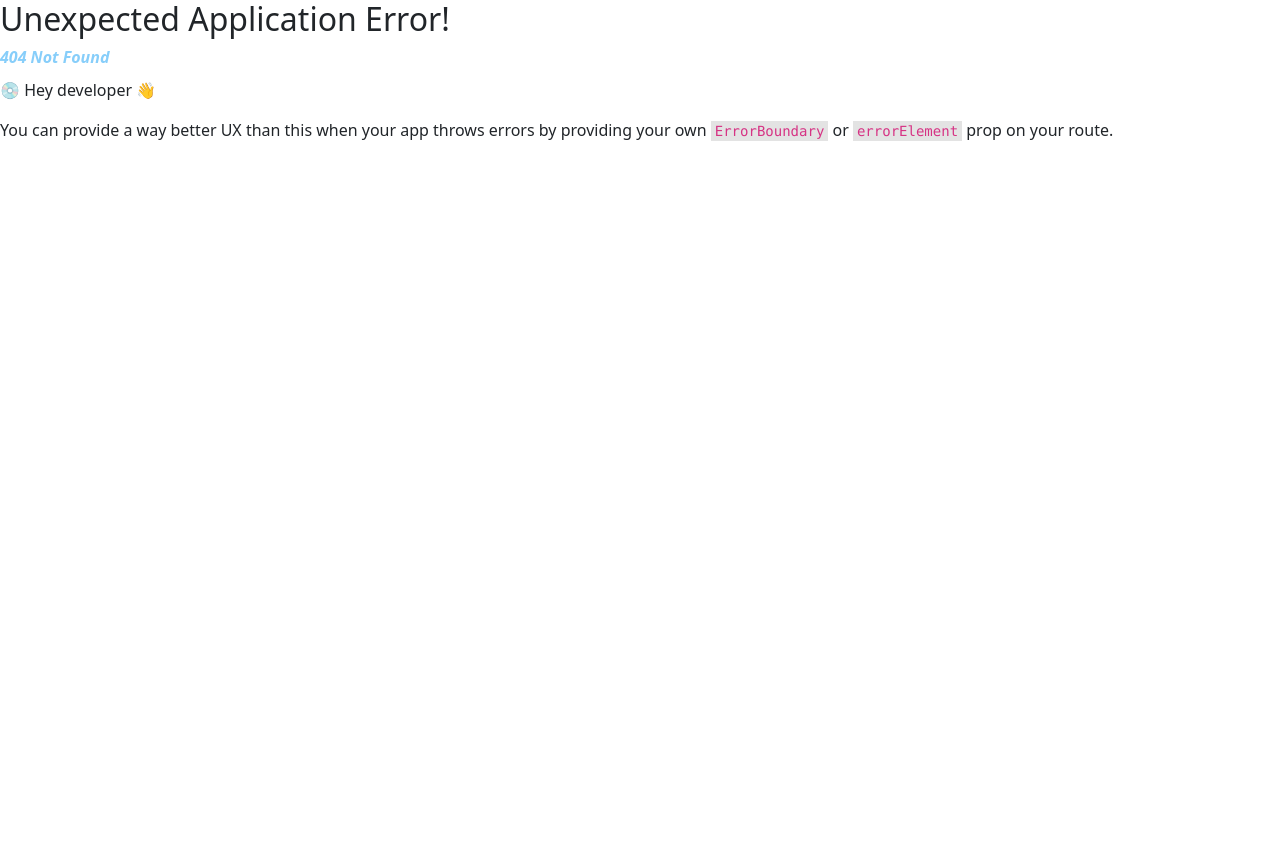
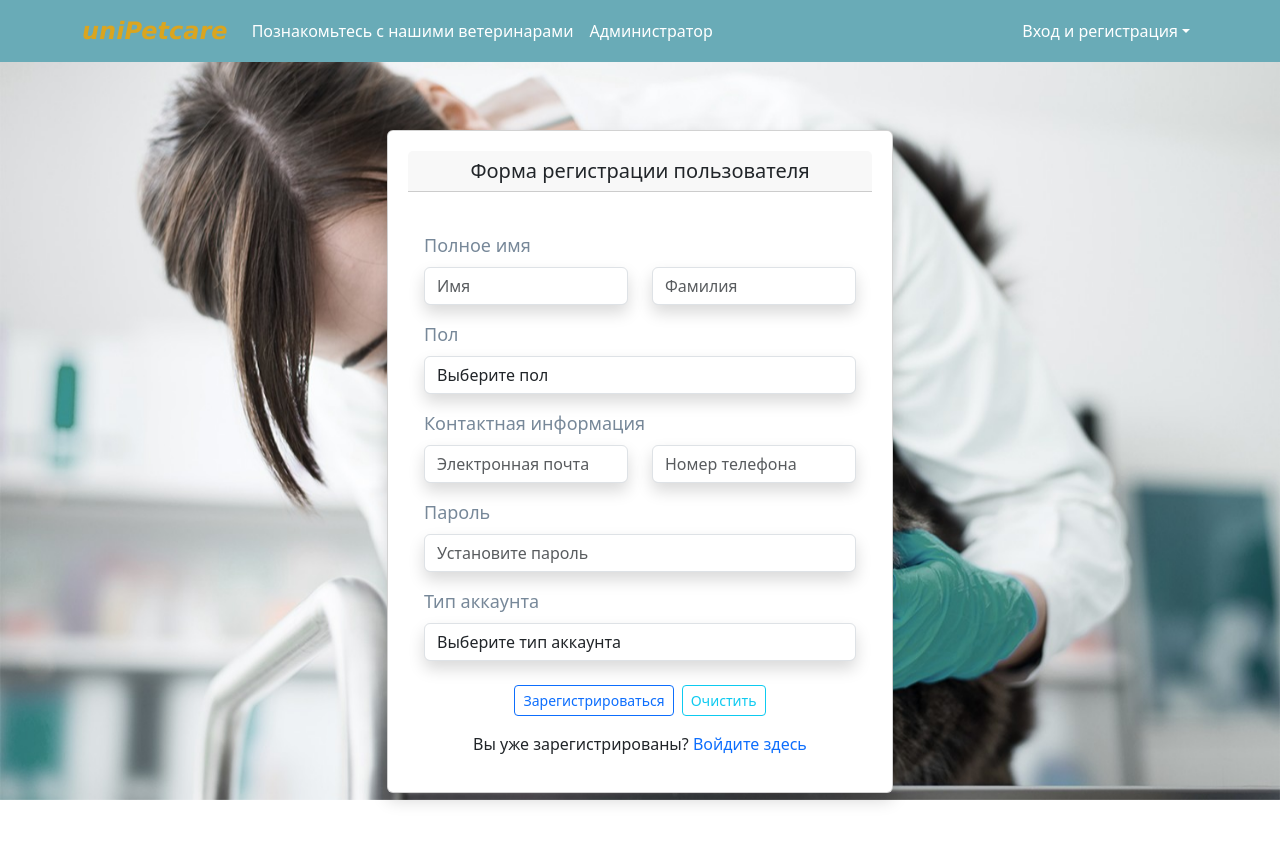
Before and after one commit to Oleg-Toropov/pet-care-appointment-frontend, a React (Vite) app: page /register-user in a window 1280 px wide. Before the commit this address had no page. Before the commit the page ends 800 px from the top, so only its background shows below. Built offline with nearby package versions, Linux system fonts and the light colour scheme.

Commit message:
Add UserRegistration component for user registration form
- Created UserRegistration.jsx in the user folder
- Implemented a user registration form with input fields for user data

```diff
--- a/src/App.jsx
+++ b/src/App.jsx
@@ -4,7 +4,6 @@ import Home from "./components/home/Home";
 import VeterinarianListing from "./components/veterinarian/VeterinarianListing";
 import {
   Route,
-  // Router,
   RouterProvider,
   createBrowserRouter,
   createRoutesFromElements,
@@ -12,6 +11,7 @@ import {
 import RootLayout from "./components/layout/RootLayout";
 import BookAppointment from "./components/appointment/BookAppointment";
 import Veterinarian from "./components/veterinarian/Veterinarian";
+import UserRegistration from "./components/user/UserRegistration";
 
 function App() {
   const router = createBrowserRouter(
@@ -27,6 +27,7 @@ function App() {
           path="/veterinarian/:vetId/veterinarian"
           element={<Veterinarian />}
         />
+        <Route path="/register-user" element={<UserRegistration />} />
       </Route>
     )
   );
--- a/src/components/layout/NavBar.jsx
+++ b/src/components/layout/NavBar.jsx
@@ -1,8 +1,10 @@
 import { useState } from "react";
 import { Navbar, Container, Nav, NavDropdown } from "react-bootstrap";
 import { Link } from "react-router-dom";
+import { useParams } from "react-router-dom";
 
 const NavBar = () => {
+  const { userId } = useParams();
   const [showDropdown, setShowDropdown] = useState(false);
 
   const handleMouseEnter = () => {
@@ -37,7 +39,7 @@ const NavBar = () => {
               onMouseEnter={handleMouseEnter}
               onMouseLeave={handleMouseLeave}
             >
-              <NavDropdown.Item to={"/user-dashboard"} as={Link}>
+              <NavDropdown.Item to={"/register-user"} as={Link}>
                 Зарегистрироваться
               </NavDropdown.Item>
               <NavDropdown.Divider />
@@ -45,7 +47,10 @@ const NavBar = () => {
                 Войти
               </NavDropdown.Item>
               <NavDropdown.Divider />
-              <NavDropdown.Item to={"/user-dashboard"} as={Link}>
+              <NavDropdown.Item
+                to={`/user-dashboard/${userId}/my-dashboard`}
+                as={Link}
+              >
                 Мой профиль
               </NavDropdown.Item>
               <NavDropdown.Divider />
--- /dev/null
+++ b/src/components/user/UserRegistration.jsx
@@ -0,0 +1,233 @@
+import { useState } from "react";
+import { Container, Form, Row, Col, Card, Button } from "react-bootstrap";
+import { Link } from "react-router-dom";
+
+import UseMessageAlerts from "../hooks/UseMessageAlerts";
+import AlertMessage from "../common/AlertMessage";
+import ProcessSpinner from "../common/ProcessSpinner";
+
+const UserRegistration = () => {
+  const [user, setUser] = useState({
+    firstName: "",
+    lastName: "",
+    gender: "",
+    phoneNumber: "",
+    email: "",
+    password: "",
+    userType: "",
+    specialization: "",
+  });
+  const {
+    successMessage,
+    errorMessage,
+    setSuccessMessage,
+    setErrorMessage,
+    showSuccessAlert,
+    showErrorAlert,
+    setShowSuccessAlert,
+    setShowErrorAlert,
+  } = UseMessageAlerts();
+
+  const [isProcessing, setIsProcessing] = useState(false);
+
+  const handleInputChange = (e) => {
+    const { name, value } = e.target;
+    setUser((prevState) => ({
+      ...prevState,
+      [name]: value,
+    }));
+  };
+
+  const handleSubmit = async (e) => {
+    e.preventDefault();
+    setIsProcessing(true);
+    try {
+      const response = await registerUser(user);
+      setSuccessMessage(response.message);
+      setShowSuccessAlert(true);
+      setIsProcessing(false);
+      handleReset();
+    } catch (error) {
+      setErrorMessage(error.response.data.message);
+      setShowErrorAlert(true);
+      setIsProcessing(false);
+    }
+  };
+
+  const handleReset = () => {
+    setFormData({
+      firstName: "",
+      lastName: "",
+      gender: "",
+      phoneNumber: "",
+      email: "",
+      password: "",
+      userType: "",
+      specialization: "",
+    });
+  };
+
+  return (
+    <Container className="mt-5">
+      <Row className="justify-content-center">
+        <Col lg={6} md={8} sm={10}>
+          <Form onSubmit={handleSubmit}>
+            <Card className="shadow mb-5">
+              <Card.Header as="h5" className="mb-4 text-center">
+                Форма регистрации пользователя
+              </Card.Header>
+              <Card.Body>
+                <fieldset className="mb-3">
+                  <legend className="legend">Полное имя</legend>
+                  <Row>
+                    <Col xs={6} className="mb-2 mb-sm-0">
+                      <Form.Control
+                        type="text"
+                        name="firstName"
+                        placeholder="Имя"
+                        value={user.firstName}
+                        onChange={handleInputChange}
+                        className="shadow"
+                        required
+                      />
+                    </Col>
+                    <Col xs={6}>
+                      <Form.Control
+                        type="text"
+                        name="lastName"
+                        placeholder="Фамилия"
+                        value={user.lastName}
+                        onChange={handleInputChange}
+                        className="shadow"
+                        required
+                      />
+                    </Col>
+                  </Row>
+                </fieldset>
+
+                <Form.Group as={Row} controlId="gender" className="mb-3">
+                  <Col>
+                    <Form.Label className="legend">Пол</Form.Label>
+                    <Form.Control
+                      as="select"
+                      name="gender"
+                      required
+                      value={user.gender}
+                      onChange={handleInputChange}
+                      className="shadow"
+                    >
+                      <option value="">Выберите пол</option>
+                      <option value="Male">Мужской</option>
+                      <option value="Female">Женский</option>
+                    </Form.Control>
+                  </Col>
+                </Form.Group>
+
+                <fieldset className="mb-3">
+                  <legend className="legend">Контактная информация</legend>
+                  <Row>
+                    <Col sm={6} className="mb-2 mb-sm-0">
+                      <Form.Control
+                        type="email"
+                        name="email"
+                        required
+                        placeholder="Электронная почта"
+                        value={user.email}
+                        onChange={handleInputChange}
+                        className="shadow"
+                      />
+                    </Col>
+                    <Col sm={6}>
+                      <Form.Control
+                        type="text"
+                        name="phoneNumber"
+                        required
+                        placeholder="Номер телефона"
+                        value={user.phoneNumber}
+                        onChange={handleInputChange}
+                        className="shadow"
+                      />
+                    </Col>
+                  </Row>
+                </fieldset>
+                <Form.Group as={Row} controlId="password" className="mb-3">
+                  <Col>
+                    <Form.Label className="legend">Пароль</Form.Label>
+                    <Form.Control
+                      type="password"
+                      name="password"
+                      required
+                      placeholder="Установите пароль"
+                      value={user.password}
+                      onChange={handleInputChange}
+                      className="shadow"
+                    />
+                  </Col>
+                </Form.Group>
+
+                <Form.Group as={Row} controlId="user-type" className="mb-4">
+                  <Col>
+                    <Form.Label className="legend">Тип аккаунта</Form.Label>
+                    <Form.Control
+                      as="select"
+                      name="userType"
+                      required
+                      value={user.userType}
+                      onChange={handleInputChange}
+                      className="shadow"
+                    >
+                      <option value="">Выберите тип аккаунта</option>
+                      <option value="VET">Я ветеринар</option>
+                      <option value="PATIENT">
+                        Я владелец домашнего животного
+                      </option>
+                    </Form.Control>
+                  </Col>
+                </Form.Group>
+
+                <div className="d-flex justify-content-center mb-3">
+                  <Button
+                    type="submit"
+                    variant="outline-primary"
+                    size="sm"
+                    className="me-2"
+                    disabled={isProcessing}
+                  >
+                    {isProcessing ? (
+                      <ProcessSpinner message="Обработка регистрации..." />
+                    ) : (
+                      "Зарегистрироваться"
+                    )}
+                  </Button>
+                  <Button
+                    variant="outline-info"
+                    size="sm"
+                    onClick={handleReset}
+                  >
+                    Очистить
+                  </Button>
+                </div>
+
+                {showErrorAlert && (
+                  <AlertMessage type="danger" message={errorMessage} />
+                )}
+                {showSuccessAlert && (
+                  <AlertMessage type="success" message={successMessage} />
+                )}
+
+                <div className="text-center">
+                  Вы уже зарегистрированы?{" "}
+                  <Link to={"/login"} style={{ textDecoration: "none" }}>
+                    Войдите здесь
+                  </Link>
+                </div>
+              </Card.Body>
+            </Card>
+          </Form>
+        </Col>
+      </Row>
+    </Container>
+  );
+};
+
+export default UserRegistration;
```
